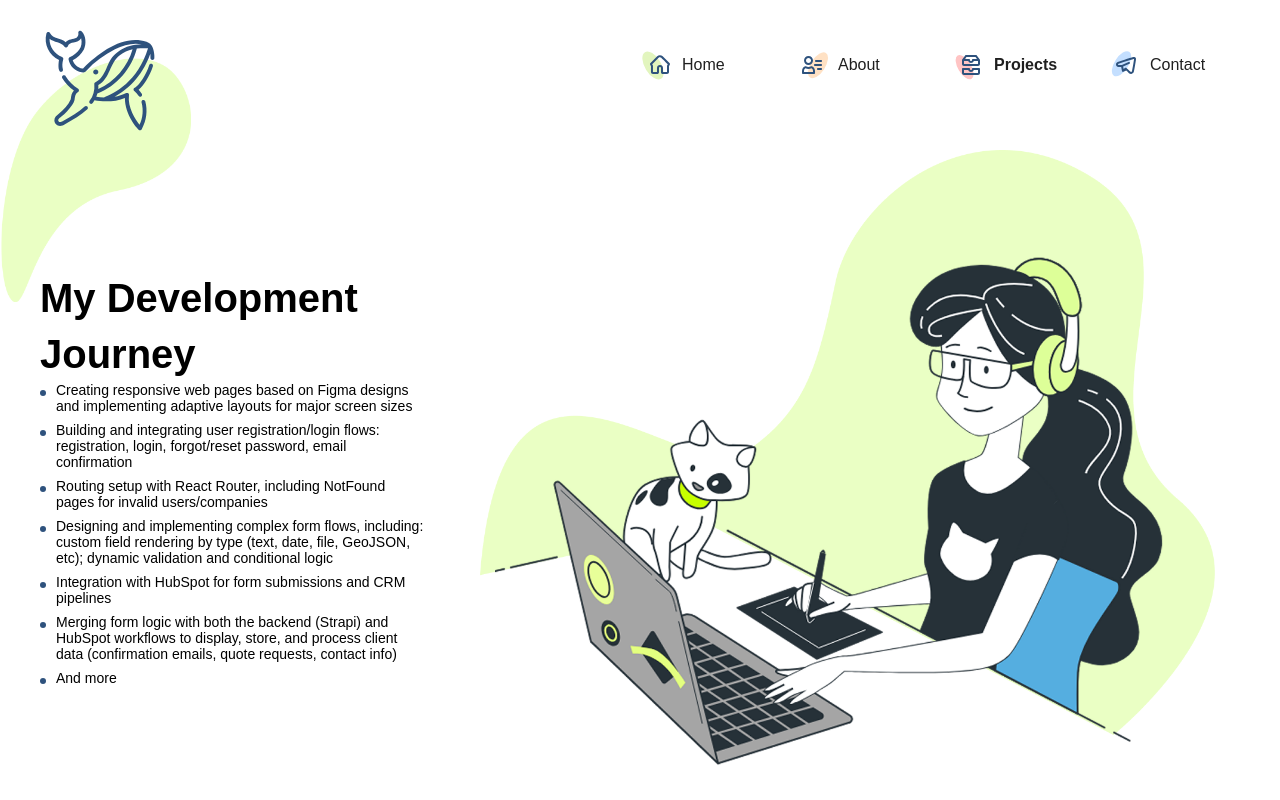
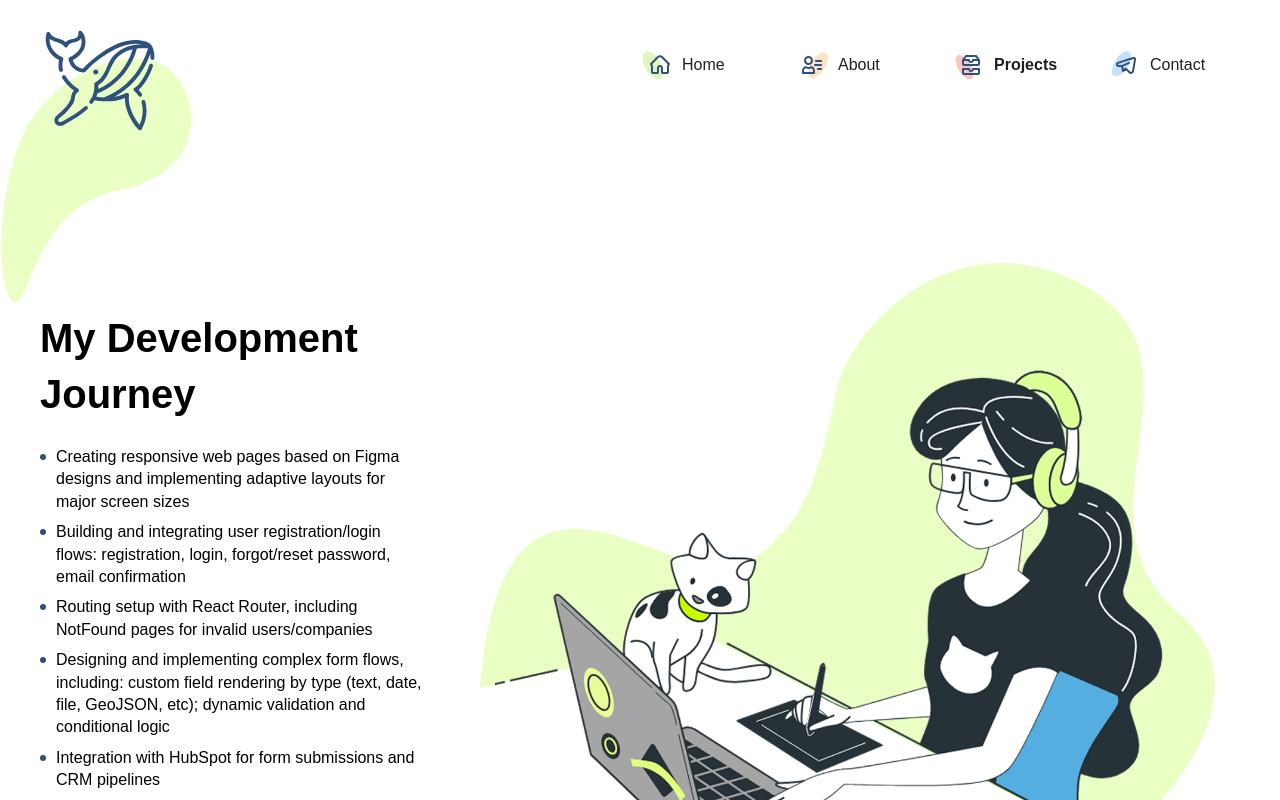
Before and after one commit to ev-indrik/my-portfolio, a React (Vite) app: page /projects in a window 1280 px wide. Shown: the top 800 px of the page. Built offline with nearby package versions, Linux system fonts and the light colour scheme.

Commit message:
fix: styles

```diff
--- a/src/components/hero-section/HeroSection.scss
+++ b/src/components/hero-section/HeroSection.scss
@@ -3,6 +3,7 @@
   min-height: calc(100vh - 150px);
   height: auto;
   z-index: 1;
+  padding: 40px 0;
 
   .hero-section-content-wrapper{
     min-height: calc(100vh - 150px);
--- a/src/components/hero-section/HeroSection.tsx
+++ b/src/components/hero-section/HeroSection.tsx
@@ -42,9 +42,9 @@ const HeroSection: FC<HeroSectionProps> = ({
                         span={8}
                         className={'texts-container'}
                     >
-                        <Title level={2}>{mainTitle}</Title>
+                        <Title level={2} style={{ paddingBottom: subTitle ? 2 : 24 }}>{mainTitle}</Title>
 
-                        {subTitle && <Title level={4}>{subTitle}</Title>}
+                        {subTitle && <Title level={3} style={{paddingBottom: 24}}>{subTitle}</Title>}
 
                         {Array.isArray(description) ? (
                             description.map((item, index) => (
--- a/src/components/text-list-item/TextListItem.tsx
+++ b/src/components/text-list-item/TextListItem.tsx
@@ -1,6 +1,10 @@
 import './TextListItem.scss'
 
 import { type FC } from 'react';
+
+import WebsiteTypography from "@/components/website-typography/WebsiteTypography";
+
+const {Text} = WebsiteTypography;
 
 type TextListProps = {
     text: string;
@@ -10,7 +14,7 @@ const TextListItem: FC<TextListProps> = ({text}) => {
     return (
         <div className={"text-list-item"}>
             <span className={"bullet"} />
-            <span>{text}</span>
+            <Text>{text}</Text>
         </div>
     );
 };
--- a/src/components/title-icon-group/TitleIconGroup.scss
+++ b/src/components/title-icon-group/TitleIconGroup.scss
@@ -1,7 +1,7 @@
 .title-box {
   display: flex;
   justify-content: center;
-  align-items: end;
+  align-items: center;
   margin-bottom: 48px;
 
   .title-img-wrapper {
--- a/src/pages/about/sections/hard-skills/hard-skill-card/HardSkillCard.scss
+++ b/src/pages/about/sections/hard-skills/hard-skill-card/HardSkillCard.scss
@@ -1,7 +1,7 @@
 
 .hard-skill-item-wrapper {
   border: 1px solid #4b4b4b;
-  padding: 24px 24px 8px;
+  padding: 24px;
   border-radius: 36px;
   box-shadow: 0 2px 5px rgba(0, 0, 0, 0.05);
   white-space: pre-line;
```
